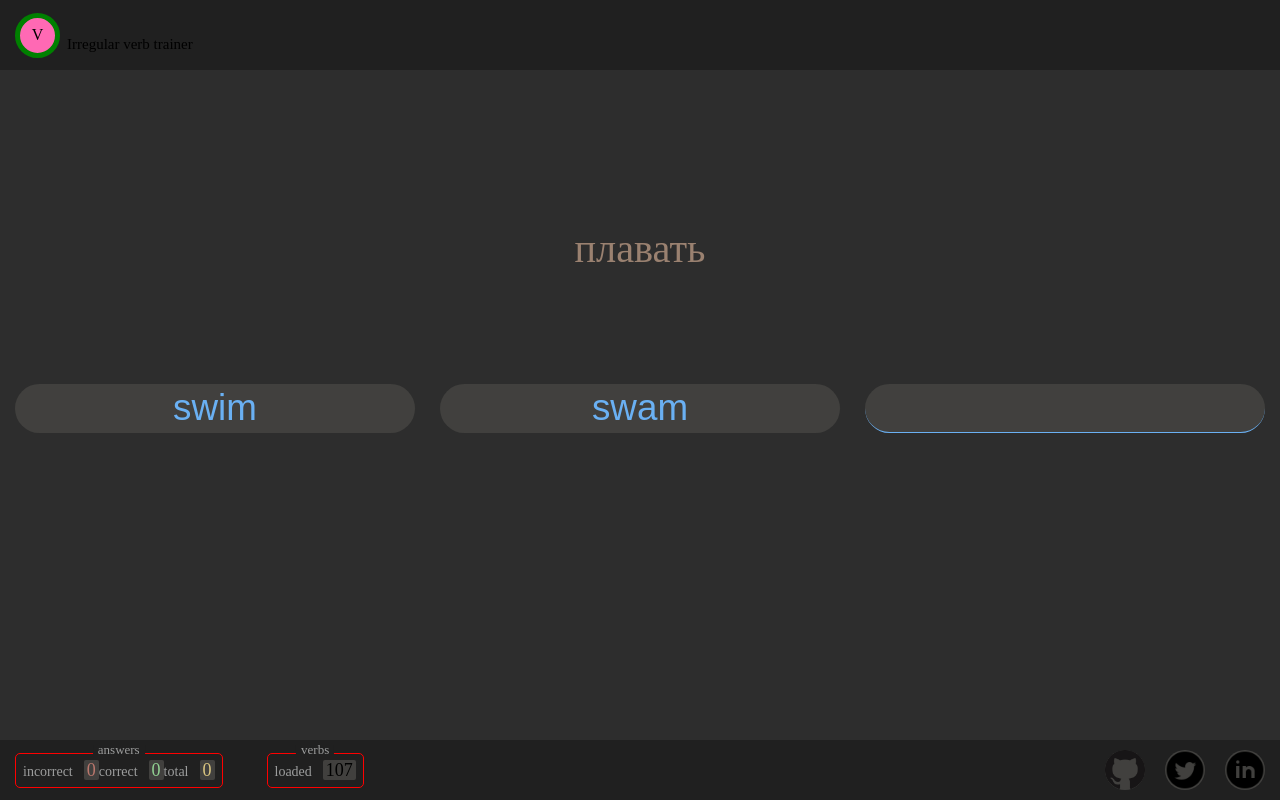
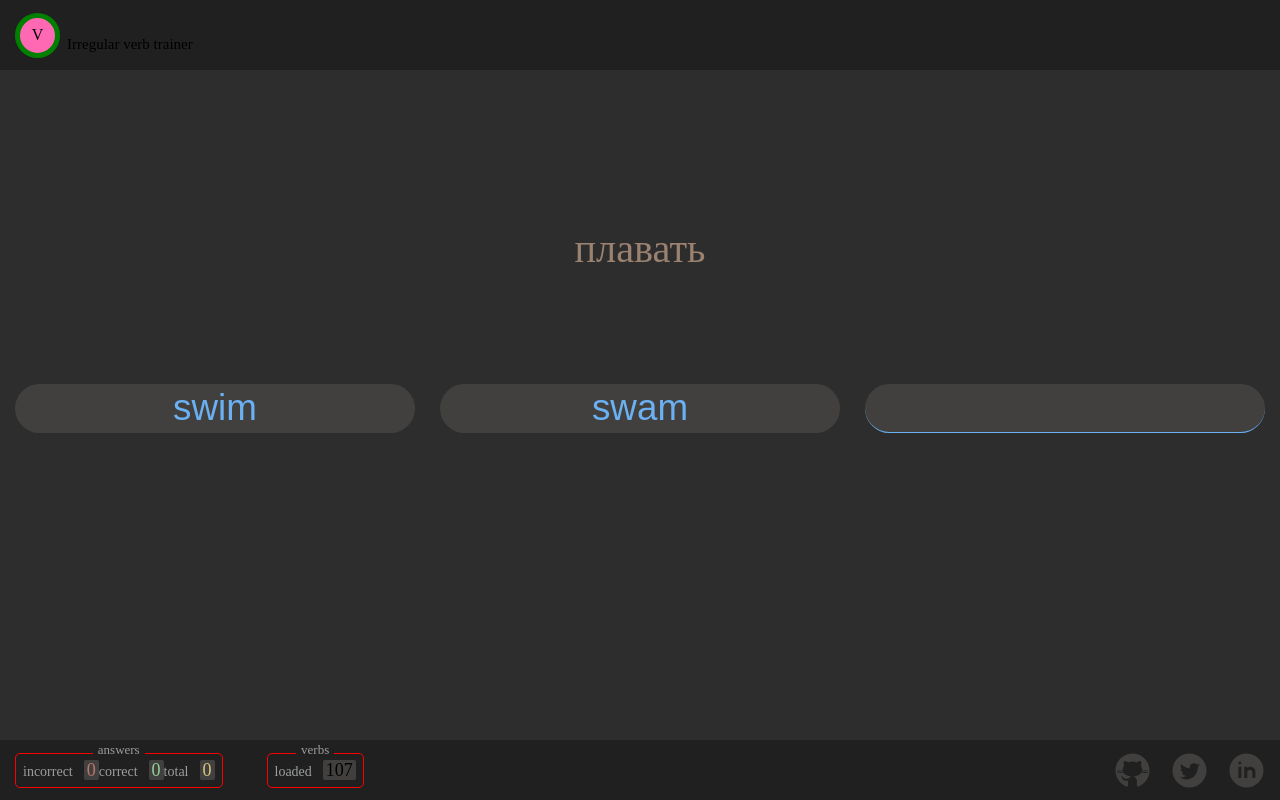
Before and after one commit to Yaroslav-Bondar/irregular-verb-trainer-MVC-, a plain HTML site: page index.html in a window 1280 px wide. Drawn offline with Linux system fonts and the light colour scheme.

Commit message:
added social links

```diff
--- a/index.html
+++ b/index.html
@@ -80,14 +80,14 @@
                     </span>
                 </div>
                 <div class="social footer__social">
-                    <a href="" class="social__link footer__social-link">
-                        <img src="img/GitHub-Mark/PNG/GitHub-Mark-64px.png" alt="gitHab_icon" class="social__icon footer__social-icon">
+                    <a href="https://github.com/Yaroslav-Bondar/irregular-verb-trainer-MVC-" class="social__link footer__social-link" target="_blank" title="project repository" accesskey="g">
+                        <img src="img/icons/social/github.svg" alt="gitHab_icon" class="social__icon footer__social-icon">
                     </a>
-                    <a href="" class="social__link footer__social-link">
-                        <img src="img/twitter.png" alt="twitter_icon" class="social__icon footer__social-icon">
+                    <a href="https://twitter.com/yarobond" class="social__link footer__social-link" target="_blank" title="my twitter" accesskey="t">
+                        <img src="img/icons/social/twitter.svg" alt="twitter_icon" class="social__icon footer__social-icon">
                     </a>
-                    <a href="" class="social__link footer__social-link">
-                        <img src="img/linkedin.png" alt="linkedin_icon" class="social__icon footer__social-icon">
+                    <a href="https://www.linkedin.com/in/yaroslav-bondar-7014a021b/" class="social__link footer__social-link" target="_blank" title="my linkedin" accesskey="l">
+                        <img src="img/icons/social/linkedin.svg" alt="linkedin_icon" class="social__icon footer__social-icon">
                     </a>
                 </div>
             </div>
--- a/styles/style.css
+++ b/styles/style.css
@@ -277,9 +277,14 @@ body {
     object-fit: cover;
 }
 .footer__social-link {
-    width: 40px;
-    height: 40px;
-    background-color: var(--color-2);
+    width: 37px;
+    height: 37px;
+    transition: .2s transform;
+    /* background-color: var(--color-2); */
+}
+.footer__social-link:focus {
+    transform: scale(1.15);
+    outline: none;
 }
 .footer__social-link:not(:last-child) {
     margin-right: 20px;
```
Also changed, not shown: img/GitHub-Mark/PNG/GitHub-Mark-120px-plus.png (deleted), img/GitHub-Mark/PNG/GitHub-Mark-32px.png (deleted), img/GitHub-Mark/PNG/GitHub-Mark-64px.png (deleted), img/GitHub-Mark/PNG/GitHub-Mark-Light-120px-plus.png (deleted), img/GitHub-Mark/PNG/GitHub-Mark-Light-32px.png (deleted), img/GitHub-Mark/PNG/GitHub-Mark-Light-64px.png (deleted), img/github.png (deleted), img/icons/social/github.svg (added), img/icons/social/linkedin.svg (added), img/icons/social/twitter.svg (added), img/linkedin.png (deleted), img/twitter.png (deleted), 3 other files.
